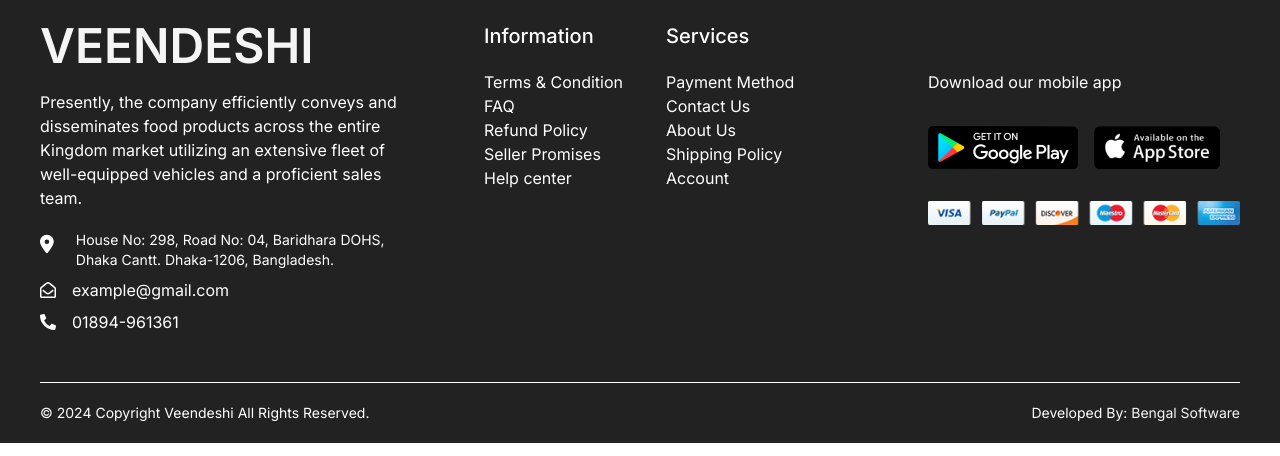
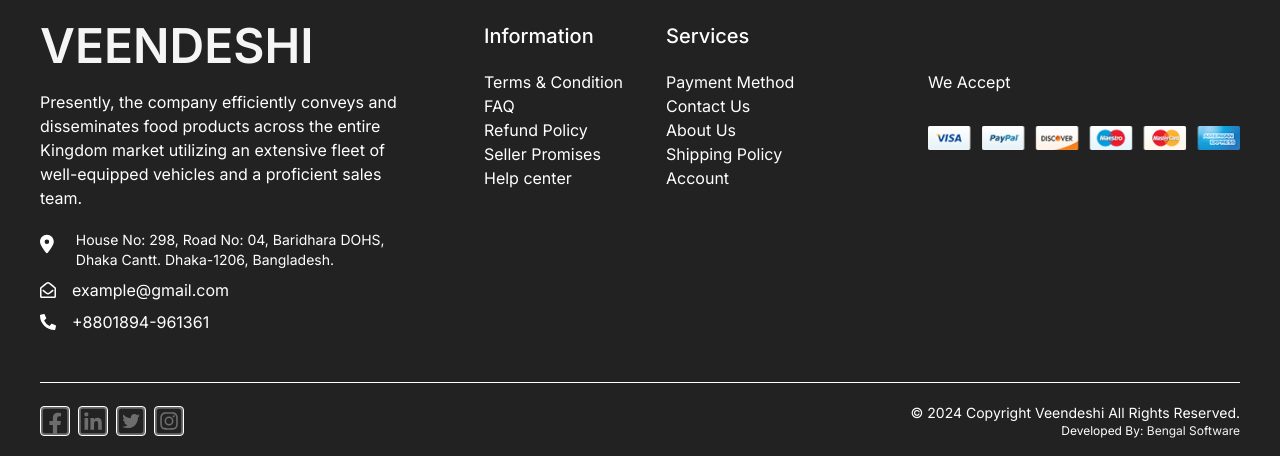
Before and after one commit to Allsamir/marcella-frontend, a Next.js app: page / in a window 1280 px wide. Shown: the part 854-1310 px from the top of the page. Built offline with nearby package versions, Linux system fonts and the light colour scheme; no server answers.

Commit message:
fix footer problem

```diff
--- a/src/shared/footer/Footer.jsx
+++ b/src/shared/footer/Footer.jsx
@@ -1,8 +1,6 @@
 import React from 'react';
-import { FaLocationArrow, FaRegEnvelopeOpen } from "react-icons/fa";
+import { FaFacebookSquare, FaInstagramSquare, FaLinkedin, FaRegEnvelopeOpen, FaTwitterSquare } from "react-icons/fa";
 import { FaPhoneAlt } from "react-icons/fa";
-import appStore from '../../../public/assets/app.png';
-import playStore from '../../../public/assets/googleplay.png';
 import paymentsLogo from '../../../public/assets/payments.png'
 import Link from 'next/link';
 import Image from 'next/image';
@@ -33,7 +31,7 @@ const Footer = () => {
                         </span>
                         <span className="flex text-white items-center gap-4 mt-2">
                             <FaPhoneAlt />
-                            <p>01894-961361</p>
+                            <a href="tel:+8801894961361">+8801894-961361</a>
                         </span>
                     </div>
 
@@ -61,21 +59,31 @@ const Footer = () => {
                     </div>
 
                     <div className='md:w-[30%]'>
-                        <h1 className='text-white text-center md:text-start mt-12'>Download our mobile app</h1>
-
-                        <div className='flex items-center justify-center md:justify-start gap-4 mt-8'>
-                            <Image quality={100} placeholder='blur' src={playStore} alt="playstore" />
-                            <Image quality={100} placeholder='blur' src={appStore} alt="appstore" />
-                        </div>
-
+                        <h1 className='text-white text-center md:text-start mt-12'>We Accept</h1>
                         <Image quality={100} placeholder='blur' className='mt-8' src={paymentsLogo} alt="payments" />
                     </div>
                 </div>
                 <div className='py-5 border-t border-t-white md:flex items-center justify-between'>
-                    <p className='text-white text-center text-sm'>{`© ${new Date().getFullYear()} Copyright Veendeshi All Rights Reserved.`}</p>
-                    <p className='text-white text-sm text-center md:text-end'>Developed By: <Link target='_blank'
-                        href="https://www.bengalsoftware.com/" className='text-secondary hover:text-white'>Bengal
-                        Software</Link></p>
+                    <div className='flex items-center justify-center mb-4 md:mb-0 gap-x-2'>
+                        <Link href='https://www.facebook.com/' target='_blank'>
+                            <FaFacebookSquare className='text-3xl text-[#222222] bg-[#6d6d6d] border border-white rounded cursor-pointer' />
+                        </Link>
+                        <Link href='https://linkedin.com/' target='_blank'>
+                            <FaLinkedin className='text-3xl text-[#222222] bg-[#6d6d6d] border border-white rounded cursor-pointer' />
+                        </Link>
+                        <Link href='https://twitter.com/' target='_blank'>
+                            <FaTwitterSquare className='text-3xl text-[#222222] bg-[#6d6d6d] border border-white rounded cursor-pointer' />
+                        </Link>
+                        <Link href='https://www.instagram.com/' target='_blank'>
+                            <FaInstagramSquare className='text-3xl text-[#222222] bg-[#6d6d6d] border border-white rounded cursor-pointer' />
+                        </Link>
+                    </div>
+                    <div>
+                        <p className='text-white text-center text-sm'>{`© ${new Date().getFullYear()} Copyright Veendeshi All Rights Reserved.`}</p>
+                        <p className='text-white text-xs text-center md:text-end'>Developed By: <Link target='_blank'
+                            href="https://www.bengalsoftware.com/" className='text-secondary hover:text-white'>Bengal
+                            Software</Link></p>
+                    </div>
                 </div>
             </div>
         </div>
--- a/src/shared/header/Header.jsx
+++ b/src/shared/header/Header.jsx
@@ -49,7 +49,7 @@ const Header = () => {
                         <div className='flex items-center justify-end gap-5 text-white mb-5 text-sm'>
                             <Link href='/' className='text-white text-sm border-r border-green-700 pr-4'>Customer Service  </Link>
                             <Link href='' className='border-r pr-4 border-green-700'>Our Address</Link>
-                            <p>Call Us On +8801894-961361</p>
+                            <p>Call Us On <a href="tel:+8801894961361">+8801894-961361</a></p>
                         </div>
                         <div className='flex items-center justify-end gap-5 text-white mb-5 text-sm'>
                             {
```
